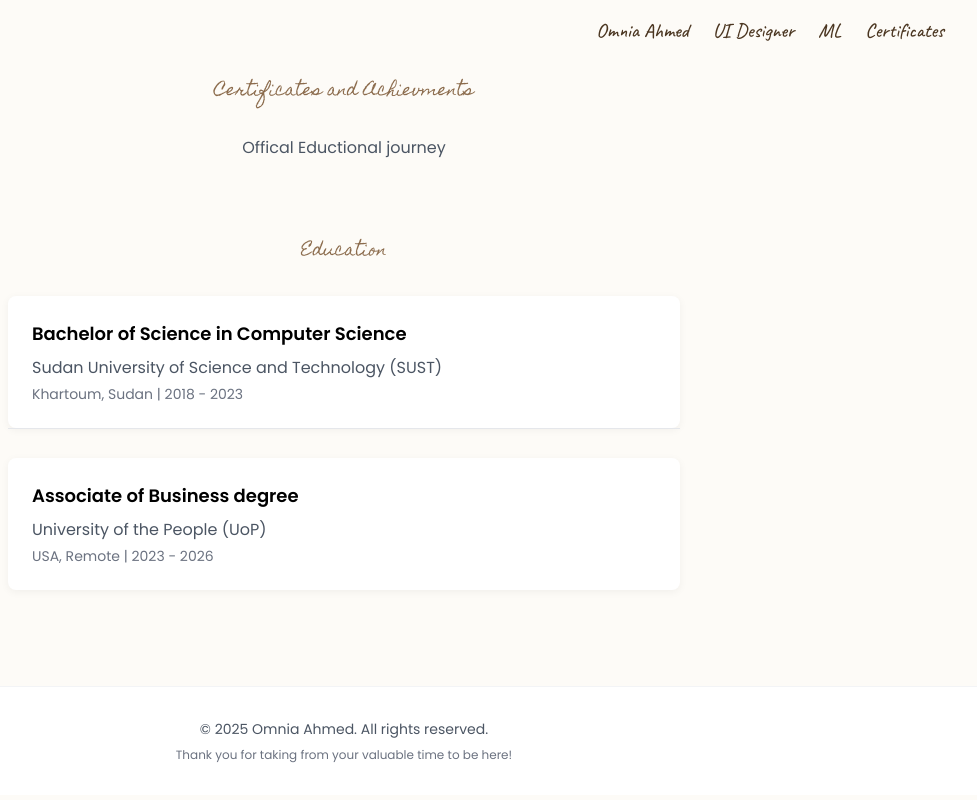
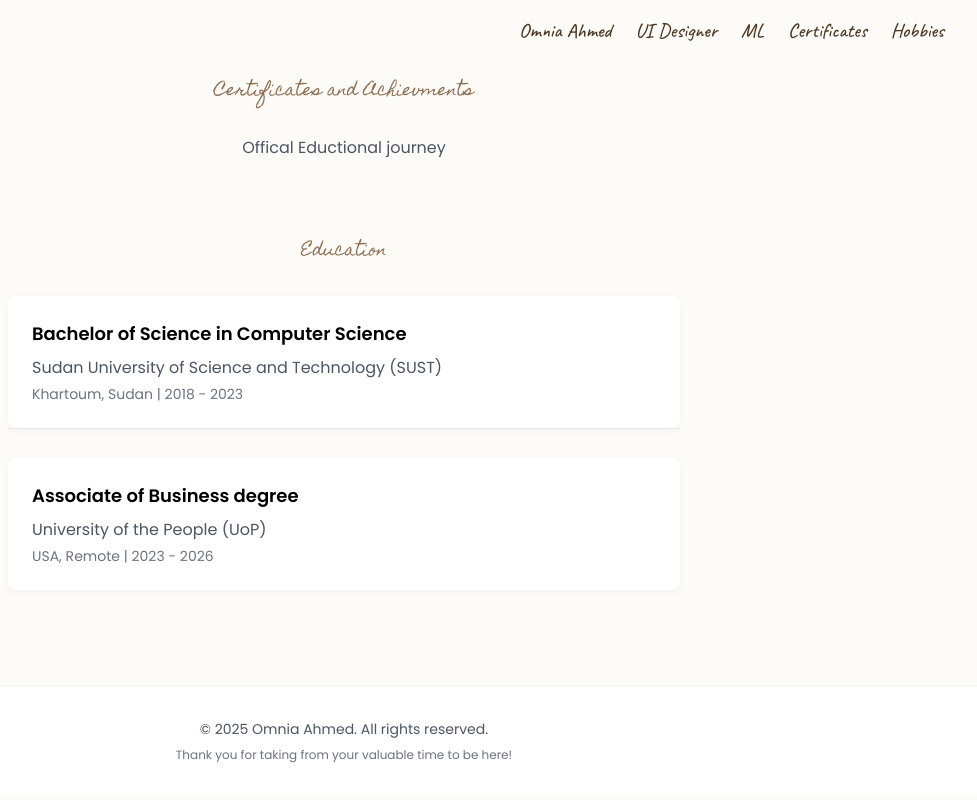
Before and after one commit to Moniaar/Official-Portfolio, a plain HTML site: page certificates.html in a window 1280 px wide. Shown: the whole page, without its empty margins (296-1273 px from the left). Drawn offline with nearby package versions, Linux system fonts and the light colour scheme.

Commit message:
added more links

```diff
--- a/certificates.html
+++ b/certificates.html
@@ -233,6 +233,7 @@
                     <li><a href="./ui.html">UI Designer</a></li>
                     <li><a href="./ml_proj.html">ML</a></li>
                     <li><a href="./certificates.html">Certificates</a></li>
+                    <li><a href="./Hobbies.html">Hobbies</a></li>
                 </div>
                 </ul>
             </nav>
```
Also changed, not shown: ml_proj.html (+1 -0 lines).
